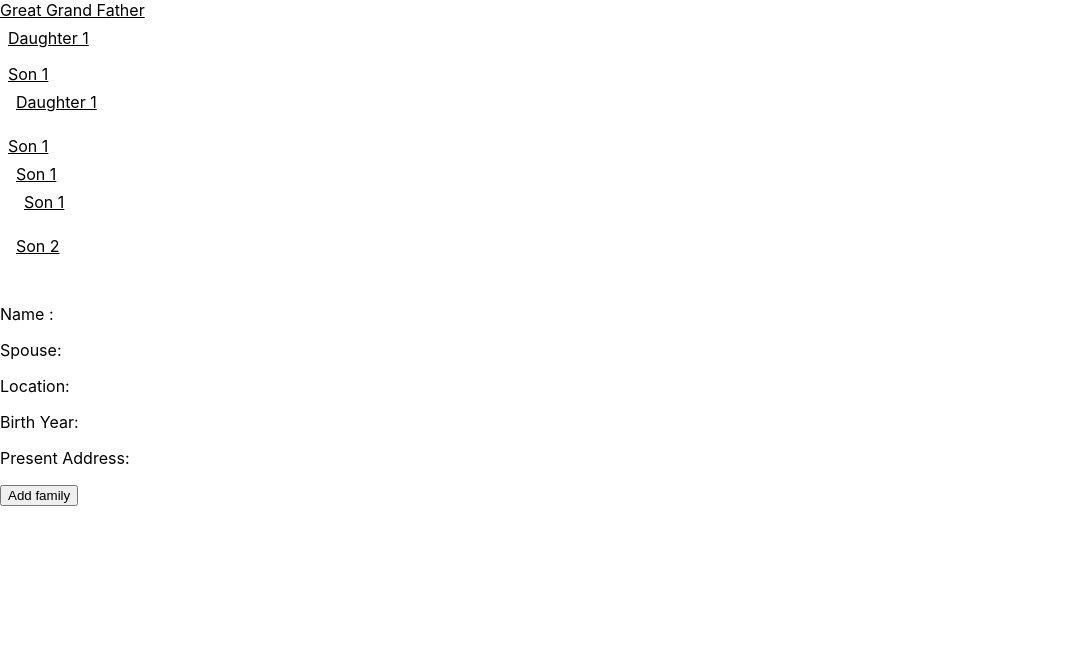
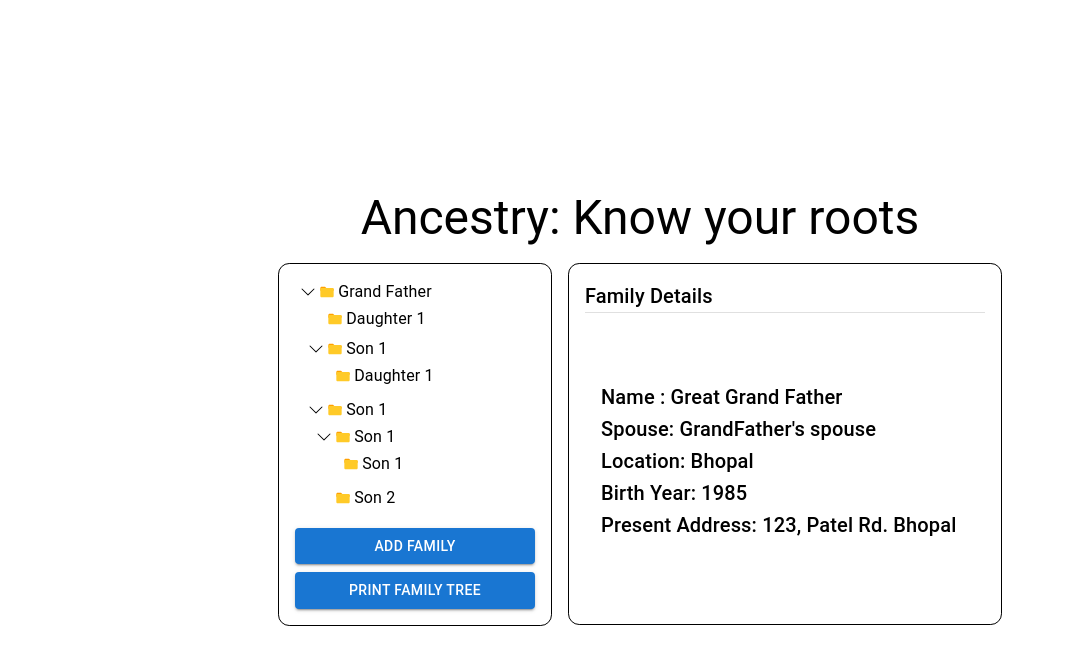
Before and after one commit to parthpandyappp/family-tree, a React (Create React App) app: page / in a window 1280 px wide. Shown: the top 664 px of the page, without its empty margins (0-1065 px from the left). Built offline with nearby package versions, Linux system fonts and the light colour scheme.

Commit message:
[Design]

```diff
--- a/package.json
+++ b/package.json
@@ -14,6 +14,7 @@
     "loadash": "^1.0.0",
     "react": "^18.2.0",
     "react-dom": "^18.2.0",
+    "react-icons": "^4.6.0",
     "react-redux": "^8.0.5",
     "react-scripts": "5.0.1",
     "web-vitals": "^2.1.4"
--- a/src/App.js
+++ b/src/App.js
@@ -2,29 +2,38 @@ import './App.css';
 import { useEffect } from 'react';
 import { useSelector, useDispatch } from 'react-redux';
 import { Folder, FamilyDetails, FamilyForm } from './components';
-import { setFamilyData, toggleForm } from './features';
+import { setFamilyData, toggleForm, setSelectedFolder } from './features';
+import { Box, Button, Typography } from "@mui/material"
 
 function App() {
   const dispatch = useDispatch()
-  const { family_data, selected_folder, is_form } = useSelector((state) => state.familydata)
+  const { family_data, selected_folder, formOrDetails } = useSelector((state) => state.familydata)
 
   useEffect(() => {
     dispatch(setFamilyData())
+    dispatch(setSelectedFolder({
+      name: "Great Grand Father",
+      spouse: "GrandFather's spouse",
+      location: "Bhopal",
+      birth_yr: "1985",
+      addr: "123, Patel Rd. Bhopal",
+    }))
   }, [dispatch])
 
-
-
-
-  console.log("Selected Folder: ", selected_folder)
-
   return (
-    <div>
-      <Folder explorer={family_data} />
-      {selected_folder && <FamilyDetails family_details={selected_folder} />}
-      {is_form && <FamilyForm />}
-      {/* <button onClick={() => addToFamily(selected_folder)}>Add family</button> */}
-      <button onClick={() => dispatch(toggleForm())}>Add family</button>
-    </div >
+    <Box sx={{ display: "flex", flexDirection: "column", height: "100vh", justifyContent: "center", alignItems: "center" }}>
+      <Typography variant="h3" sx={{ margin: "1rem" }}>Ancestry: Know your roots</Typography>
+      <Box component="div" sx={{ display: "flex", gap: "1rem", justifyContent: "center", alignItems: "center" }}>
+        <Box sx={{ display: "flex", flexDirection: "column", border: "1px solid black", borderRadius: "0.7rem", padding: "1rem" }}>
+          <Box component="div" sx={{ display: "flex", flexDirection: "column", alignItems: "flex-start", justifyContent: "flex-start", height: "15rem", width: "15rem", overflowY: "scroll", overflowX: "scroll" }}>
+            <Folder explorer={family_data} />
+          </Box>
+          {!formOrDetails ? <Button sx={{ justifySelf: "center", alignSelf: "center", width: "15rem", marginTop: "0.5rem" }} variant="contained" onClick={() => dispatch(toggleForm())}>Add family</Button> : <Button sx={{ justifySelf: "center", alignSelf: "center", width: "15rem", marginTop: "0.5rem" }} variant="contained" disabled>Add family</Button>}
+          <Button sx={{ width: "15rem", justifySelf: "center", alignSelf: "center", marginTop: "0.5rem" }} variant="contained" >Print Family Tree</Button>
+        </Box>
+        {formOrDetails ? <FamilyForm /> : <FamilyDetails family_details={selected_folder} />}
+      </Box >
+    </Box>
   );
 }
 
--- a/src/components/FamilyDetails.jsx
+++ b/src/components/FamilyDetails.jsx
@@ -1,12 +1,47 @@
+import { Box, Typography, Divider } from "@mui/material";
 const FamilyDetails = ({ family_details }) => {
   return (
-    <div>
-      <p>Name : {family_details.name}</p>
-      <p>Spouse: {family_details.spouse}</p>
-      <p>Location: {family_details.location}</p>
-      <p>Birth Year: {family_details.birth_yr}</p>
-      <p>Present Address: {family_details.addr}</p>
-    </div>
+    <Box
+      sx={{
+        display: "flex",
+        flexDirection: "column",
+        border: "1px solid black",
+        borderRadius: "0.7rem",
+        width: "25rem",
+        height: "20.5rem",
+        padding: "1rem",
+        "& .MuiTextField-root": { m: 1 },
+      }}
+    >
+      <Typography variant="h6">Family Details</Typography>
+      <Divider />
+      <Box
+        component="div"
+        sx={{
+          display: "flex",
+          flexDirection: "column",
+          justifyContent: "center",
+          justifySelf: "center",
+          alignSelf: "center",
+          width: "23rem",
+          height: "20rem",
+        }}
+        noValidate
+        autoComplete="off"
+      >
+        <Typography variant="h6">Name : {family_details.name}</Typography>
+        <Typography variant="h6">Spouse: {family_details.spouse}</Typography>
+        <Typography variant="h6">
+          Location: {family_details.location}
+        </Typography>
+        <Typography variant="h6">
+          Birth Year: {family_details.birth_yr}
+        </Typography>
+        <Typography variant="h6">
+          Present Address: {family_details.addr}
+        </Typography>
+      </Box>
+    </Box>
   );
 };
 
--- a/src/components/FamilyForm.jsx
+++ b/src/components/FamilyForm.jsx
@@ -1,7 +1,7 @@
 import { useState } from "react";
-import { updateFamilyData } from "../features";
 import { useDispatch, useSelector } from "react-redux";
 import { Button, TextField, Box } from "@mui/material/";
+import { updateFamilyData, toggleForm } from "../features";
 
 const FamilyForm = () => {
   const initialValues = {
@@ -20,6 +20,7 @@ const FamilyForm = () => {
   const handleSubmit = (e) => {
     e.preventDefault();
     dispatch(updateFamilyData({ form_data, selected_folder }));
+    dispatch(toggleForm());
   };
 
   const handleChange = (field, value) => {
@@ -32,9 +33,13 @@ const FamilyForm = () => {
     <Box
       component="form"
       sx={{
+        display: "flex",
+        justifyContent: "center",
+        alignItems: "center",
         width: "25rem",
+        height: "20.5rem",
         border: "1px solid black",
-        borderRadius: "1rem",
+        borderRadius: "0.7rem",
         padding: "1rem",
         "& .MuiTextField-root": { m: 1 },
       }}
--- a/src/components/Folder.jsx
+++ b/src/components/Folder.jsx
@@ -1,28 +1,60 @@
 import { useState } from "react";
 import { setSelectedFolder } from "../features";
-import { useDispatch } from "react-redux";
+import { useDispatch, useSelector } from "react-redux";
+import { Typography, Box } from "@mui/material";
+import { FcFolder } from "react-icons/fc";
+import { BsChevronDown, BsChevronRight } from "react-icons/bs";
 
 const Folder = ({ explorer }) => {
   const dispatch = useDispatch();
+  const { selected_folder } = useSelector((state) => state.familydata);
   const [expand, setExpand] = useState(true);
 
+  const toggleExpand = () => {
+    if (explorer.items.length) setExpand((prev) => !prev);
+  };
+
   const handleClick = (selected_folder) => {
-    if (explorer.items.length) setExpand((prev) => !prev);
     dispatch(setSelectedFolder(selected_folder));
   };
 
   return (
-    <div>
-      <span
-        style={{ textDecoration: "underline" }}
+    <Box component="div">
+      <Box component="div">
+        <Typography
+          component="p"
+          style={{
+            display: "flex",
+            gap: "0.2rem",
+            alignItems: "center",
+            marginLeft: !explorer.items?.length > 0 && "1.2rem",
+            backgroundColor: explorer.id === selected_folder?.id && "#e0e0e0",
+            color: explorer.id === selected_folder?.id && "black",
+            borderRadius: "0.2rem",
+            padding: "0rem 0.3rem",
+            cursor: "pointer",
+          }}
           onClick={() => {
             handleClick(explorer);
           }}
         >
+          {expand ? (
+            explorer.items?.length > 0 && (
+              <BsChevronDown onClick={toggleExpand} />
+            )
+          ) : (
+            <BsChevronRight onClick={toggleExpand} />
+          )}
+          <FcFolder />
           {explorer.name}
           <br />
-      </span>
-      <div style={{ display: expand ? "block" : "none", padding: "0.5rem" }}>
+        </Typography>
+        <div
+          style={{
+            display: expand ? "block" : "none",
+            padding: "0.2rem 0.5rem",
+          }}
+        >
           {explorer?.items?.map((exp) => {
             return (
               <span key={exp.id}>
@@ -31,7 +63,8 @@ const Folder = ({ explorer }) => {
             );
           })}
         </div>
-    </div>
+      </Box>
+    </Box>
   );
 };
 
--- a/src/db/familyData.js
+++ b/src/db/familyData.js
@@ -1,7 +1,7 @@
 import { v4 as uuid } from 'uuid';
 const familyData = {
     id: uuid(),
-    name: "Great Grand Father",
+    name: "Grand Father",
     spouse: "GrandFather's spouse",
     location: "Bhopal",
     birth_yr: "1985",
--- a/src/features/familySlice.js
+++ b/src/features/familySlice.js
@@ -1,11 +1,12 @@
+import { v4 as uuid } from 'uuid';
 import { familyData } from "../db";
-import { v4 as uuid } from 'uuid';
 import { createSlice } from "@reduxjs/toolkit";
 
 const initialState = {
     selected_folder: {},
     family_data: {},
     is_form: false,
+    formOrDetails: false,
 }
 
 
@@ -20,7 +21,7 @@ const familySlice = createSlice({
             state.selected_folder = action.payload
         },
         toggleForm: (state) => {
-            state.is_form = !state.is_form
+            state.formOrDetails = !state.formOrDetails
         },
         updateFamilyData: (state, action) => {
             const { form_data, selected_folder } = action.payload;
```
Also changed, not shown: 1 other file (tests, documents, lock files or other folders). Lines whose indentation alone changed are shown as unchanged.
